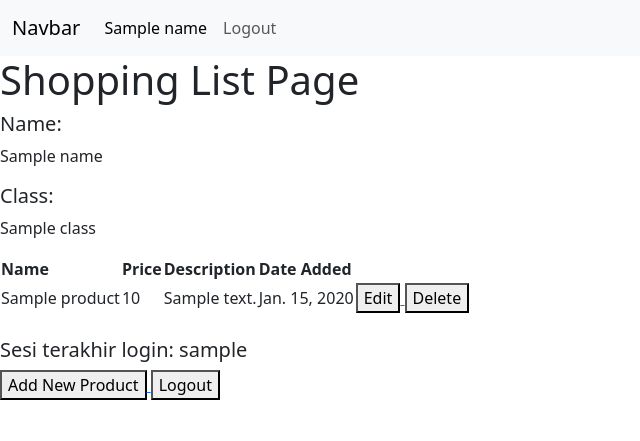
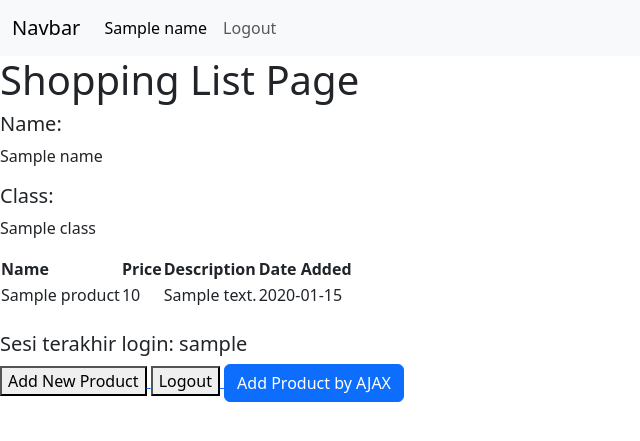
Before and after one commit to syazantri/shopping-list, a Django app: template main/templates/main.html in a window 1280 px wide. Shown: the top 441 px of the page, without its empty margins (0-640 px from the left). Run offline with Django 4.2, Linux system fonts and the light colour scheme; tables that the repository leaves empty hold one stand-in row (values such as "Sample post"); the template is opened without the code that fills it: values that come from a table or form of the project are taken from there, most other values are stand-ins (such as "Sample title", 1, 10 or a date in 2020).

Commit message:
tutorial 5 selesai

```diff
--- a/main/templates/main.html
+++ b/main/templates/main.html
@@ -19,26 +19,58 @@
       </div>
     </div>
   </nav>
+  <div class="modal fade" id="exampleModal" tabindex="-1" aria-labelledby="exampleModalLabel" aria-hidden="true">
+    <div class="modal-dialog">
+        <div class="modal-content">
+            <div class="modal-header">
+                <h1 class="modal-title fs-5" id="exampleModalLabel">Add New Product</h1>
+                <button type="button" class="btn-close" data-bs-dismiss="modal" aria-label="Close"></button>
+            </div>
+            <div class="modal-body">
+                <form id="form" onsubmit="return false;">
+                    {% csrf_token %}
+                    <div class="mb-3">
+                        <label for="name" class="col-form-label">Name:</label>
+                        <input type="text" class="form-control" id="name" name="name"></input>
+                    </div>
+                    <div class="mb-3">
+                        <label for="price" class="col-form-label">Price:</label>
+                        <input type="number" class="form-control" id="price" name="price"></input>
+                    </div>
+                    <div class="mb-3">
+                        <label for="description" class="col-form-label">Description:</label>
+                        <textarea class="form-control" id="description" name="description"></textarea>
+                    </div>
+                </form>
+            </div>
+            <div class="modal-footer">
+                <button type="button" class="btn btn-secondary" data-bs-dismiss="modal">Close</button>
+                <button type="button" class="btn btn-primary" id="button_add" data-bs-dismiss="modal">Add Product</button>
+            </div>
+        </div>
+    </div>
+</div>
 
-    <h1>Shopping List Page</h1>
+  <h1>Shopping List Page</h1>
 
-    <h5>Name:</h5>
-    <p>{{name}}</p>
+  <h5>Name:</h5>
+  <p>{{name}}</p>
 
-    <h5>Class:</h5>
-    <p>{{class}}</p>
+  <h5>Class:</h5>
+  <p>{{class}}</p>
 
-<table>
+<!-- <table>
     <tr>
         <th>Name</th>
         <th>Price</th>
         <th>Description</th>
         <th>Date Added</th>
-    </tr>
+    </tr> -->
 
     {% comment %} Berikut cara memperlihatkan data produk di bawah baris ini {% endcomment %}
 
-    {% for product in products %}
+    <table id="product_table"></table>
+    <!-- {% for product in products %}
         <tr>
             <td>{{product.name}}</td>
             <td>{{product.price}}</td>
@@ -57,7 +89,7 @@
                 </a>
             </td>
         </tr>
-    {% endfor %}
+    {% endfor %} -->
 </table>
 
 <br />
@@ -76,4 +108,44 @@
     </button>
 </a>
 
+<button type="button" class="btn btn-primary" data-bs-toggle="modal" data-bs-target="#exampleModal">Add Product by AJAX</button>
+
+<script>
+  async function getProducts() {
+      return fetch("{% url 'main:get_product_json' %}").then((res) => res.json())
+  }
+  async function refreshProducts() {
+        document.getElementById("product_table").innerHTML = ""
+        const products = await getProducts()
+        let htmlString = `<tr>
+            <th>Name</th>
+            <th>Price</th>
+            <th>Description</th>
+            <th>Date Added</th>
+        </tr>`
+        products.forEach((item) => {
+            htmlString += `\n<tr>
+            <td>${item.fields.name}</td>
+            <td>${item.fields.price}</td>
+            <td>${item.fields.description}</td>
+            <td>${item.fields.date_added}</td>
+        </tr>`
+        })
+
+        document.getElementById("product_table").innerHTML = htmlString
+    }
+
+    refreshProducts()
+  function addProduct() {
+      fetch("{% url 'main:add_product_ajax' %}", {
+          method: "POST",
+          body: new FormData(document.querySelector('#form'))
+      }).then(refreshProducts)
+
+      document.getElementById("form").reset()
+      return false
+  }
+  document.getElementById("button_add").onclick = addProduct
+</script>
+
 {% endblock content %}
--- a/main/urls.py
+++ b/main/urls.py
@@ -1,6 +1,6 @@
 from django.urls import path
 from .  import views
-from main.views import show_main, create_product, show_xml, show_json, show_xml_by_id, show_json_by_id, register, login_user, logout_user, edit_product, delete_product
+from main.views import show_main, create_product, show_xml, show_json, show_xml_by_id, show_json_by_id, register, login_user, logout_user, edit_product, delete_product, get_product_json, add_product_ajax
 app_name = 'main'
 
 urlpatterns = [
@@ -15,4 +15,6 @@ urlpatterns = [
     path('logout/', logout_user, name='logout'),
     path('edit-product/<int:id>', edit_product, name='edit_product'),
     path('delete/<int:id>', delete_product, name='delete_product'), # sesuaikan dengan nama fungsi yang dibuat
+    path('get-product/', get_product_json, name='get_product_json'),
+    path('create-product-ajax/', add_product_ajax, name='add_product_ajax')
 ]
--- a/main/views.py
+++ b/main/views.py
@@ -1,5 +1,5 @@
 from django.shortcuts import render, redirect
-from django.http import HttpResponseRedirect, HttpResponse
+from django.http import HttpResponseRedirect, HttpResponse, HttpResponseNotFound
 from main.forms import ProductForm
 from django.urls import reverse
 from main.models import Product
@@ -9,8 +9,8 @@ from django.contrib import messages
 from django.contrib.auth import authenticate, login, logout
 from django.contrib.auth.decorators import login_required
 import datetime
-from django.http import HttpResponseRedirect
 from django.urls import reverse
+from django.views.decorators.csrf import csrf_exempt
 
 @login_required(login_url='/login')
 def show_main(request):
@@ -108,3 +108,22 @@ def delete_product(request, id):
     product.delete()
     # Kembali ke halaman awal
     return HttpResponseRedirect(reverse('main:show_main'))
+
+def get_product_json(request):
+    product_item = Product.objects.all()
+    return HttpResponse(serializers.serialize('json', product_item))
+
+@csrf_exempt
+def add_product_ajax(request):
+    if request.method == 'POST':
+        name = request.POST.get("name")
+        price = request.POST.get("price")
+        description = request.POST.get("description")
+        user = request.user
+
+        new_product = Product(name=name, price=price, description=description, user=user)
+        new_product.save()
+
+        return HttpResponse(b"CREATED", status=201)
+
+    return HttpResponseNotFound()
```
